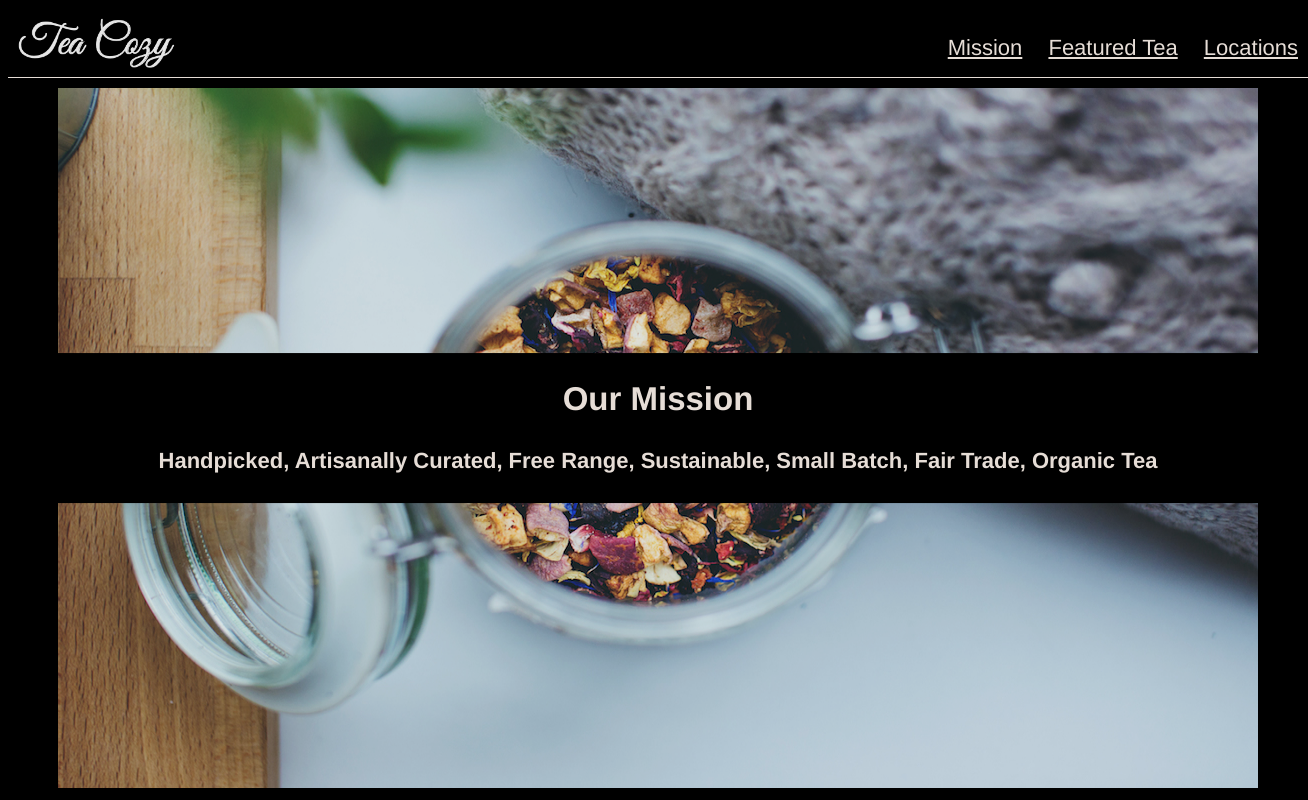
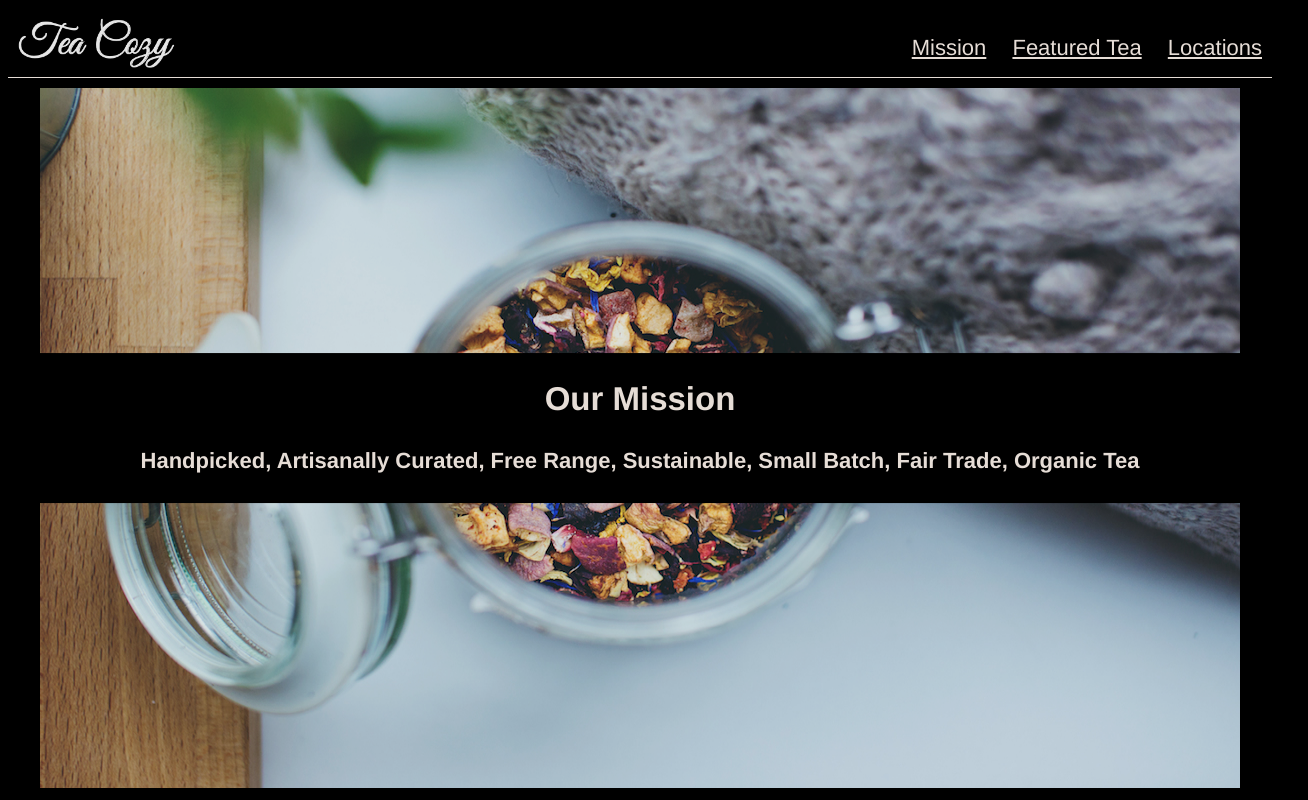
Before and after one commit to chrisganov/training, a plain HTML site: page daniel/Task2_week1/index.html in a window 1280 px wide. Shown: the top 800 px of the page, 1308 px wide, since content can reach past the window. Drawn offline with Linux system fonts and the light colour scheme.

Commit message:
Daniel week-1 evaluated

```diff
--- a/daniel/Task1_required_week1/style.css
+++ b/daniel/Task1_required_week1/style.css
@@ -1,3 +1,5 @@
+/*  Notice a pattern - all of the text is indicated as Helvetica, maybe the whole body element should have been set as Helvetica?  */
+
 .intro{
 font-family: Helvetica;
 font-size: 100px;
--- a/daniel/Task2_week1/style.css
+++ b/daniel/Task2_week1/style.css
@@ -1,4 +1,19 @@
+/* There is a convention to write the css rules.
+1st. Element selection (body, header, etc )
+2nd. Class selection (.logo, .nav, etc)
+3rd. Id Selections (#padding, #my-list-style, etc.)
 
+However, I use another way which is maybe more organized - position selectors based on html position. Example
+
+body {}
+header{}
+.logo{}
+ul{}
+li{}
+ etc
+
+ Your choice.
+ */
 body{
     font-family: Helvetica;
     font-size: 22px;
@@ -6,8 +21,9 @@ body{
     background-color: black;
     opacity: 0.9;
     text-align: center;
-    max-width: 1300px;
-    min-width: 1300px;
+    /* max-width: 1300px; was not in the instructions */
+    /* min-width: 1300px; was not in the instructions */
+    /* width: 100% THIS IS what you were looking for. It scales on 100% of the screen, no matter how wide the screen is */
 }
 .logo{
     margin: 10px;
@@ -33,15 +49,21 @@ ul li {
     text-decoration: underline;
 }
 header{
-    position: static;
+    /* position: static; Wrong - as per instructions it should be fixed, not static */
     width: 100%;
     border-bottom: 1px solid seashell;
     height: 69px;
-    max-width: 1300px;
+    /* max-width: 1300px; was not in the instructions.
+    Also, note that yoou should either use max-width or use width: 100%.
+    Why? Because if my screen is wider it will not scale 100% of the screen width - it will scale 1300px which could be less than what I have.
+     */
+    /* z-index: 1; was missing */
 }
 img {
     max-width: 100%;
+    /* width: 100%; use this if you want to scale 100% */
     max-height: 100%;
+    /* height: 100% use this if you want to scale 100% */
 }
 .container{
     margin: auto;
@@ -62,6 +84,7 @@ img {
    width: 1000px;
    margin-top: 100px;
    margin-left: 150px;
+   /* not centered */
 }
 .img5{
     height: 200px;
```
Also changed, not shown: daniel/Task1_required_week1/index.html (+8 -6 lines), daniel/Task2_week1/index.html (+2 -0 lines), 2 other files.
